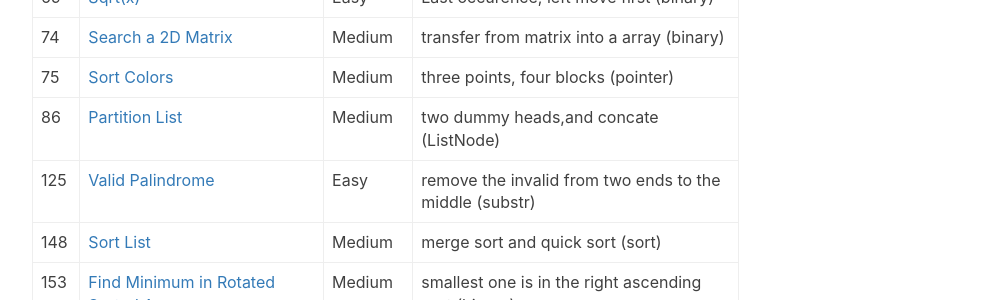
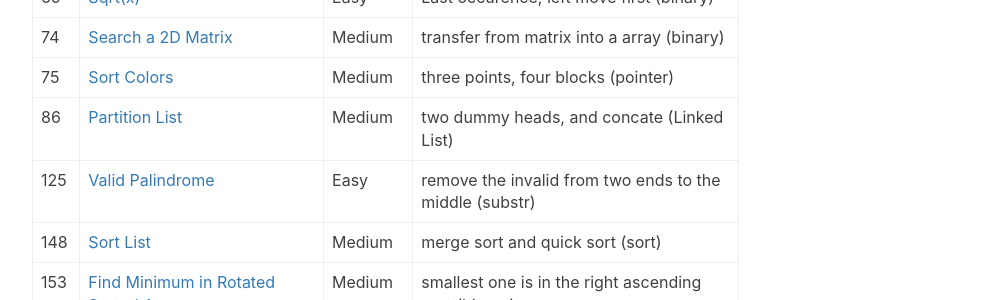
Before and after one commit to ly16/ly16.github.io, a Jekyll site: the page built from _posts/2018-05-18-leetcode-record-round1.md, in a window 1280 px wide and 900 px high, scrolled down 1014 px. Shown: the part 153-453 px from the top of the window, without its empty margins (233-1221 px from the left). Built offline with Jekyll 4.4.1, drawn with Linux system fonts in a browser that asks for light colours; nearby versions of some CDN libraries; comment, search, counter and statistics services are not loaded.

Commit message:
Update 2018-05-18-leetcode-record-round1.md

```diff
--- a/_posts/2018-05-18-leetcode-record-round1.md
+++ b/_posts/2018-05-18-leetcode-record-round1.md
@@ -27,7 +27,7 @@
 |69|[Sqrt(x)](https://github.com/ly16/LC-Practice/blob/master/Sqrt(x).java)|Easy|Last occurence, left move first (binary)|
 |74|[Search a 2D Matrix](https://github.com/ly16/LC-Practice/blob/master/Search%20a%202D%20Matrix.java)|Medium|transfer from matrix into a array (binary)|
 |75|[Sort Colors](https://github.com/ly16/LC-Practice/blob/master/Rainbow%20Sort.java)|Medium|three points, four blocks (pointer)|
-|86|[Partition List](https://github.com/ly16/LC-Practice/blob/master/Partition%20Linked%20List.java)|Medium|two dummy heads,and concate (ListNode)|
+|86|[Partition List](https://github.com/ly16/LC-Practice/blob/master/Partition%20Linked%20List.java)|Medium|two dummy heads, and concate (Linked List)|
 |125|[Valid Palindrome](https://github.com/ly16/LC-Practice/blob/master/Valid%20palindrome.java)|Easy|remove the invalid from two ends to the middle (substr)|
 |148|[Sort List](https://github.com/ly16/LC-Practice/blob/master/Sort%20List.java)|Medium|merge sort and quick sort (sort)|
 |153|[Find Minimum in Rotated Sorted Array](https://github.com/ly16/LC-Practice/blob/master/Find%20Minimum%20in%20Rotated%20Sorted%20Array.java)|Medium|smallest one is in the right ascending part (binary)|
```
